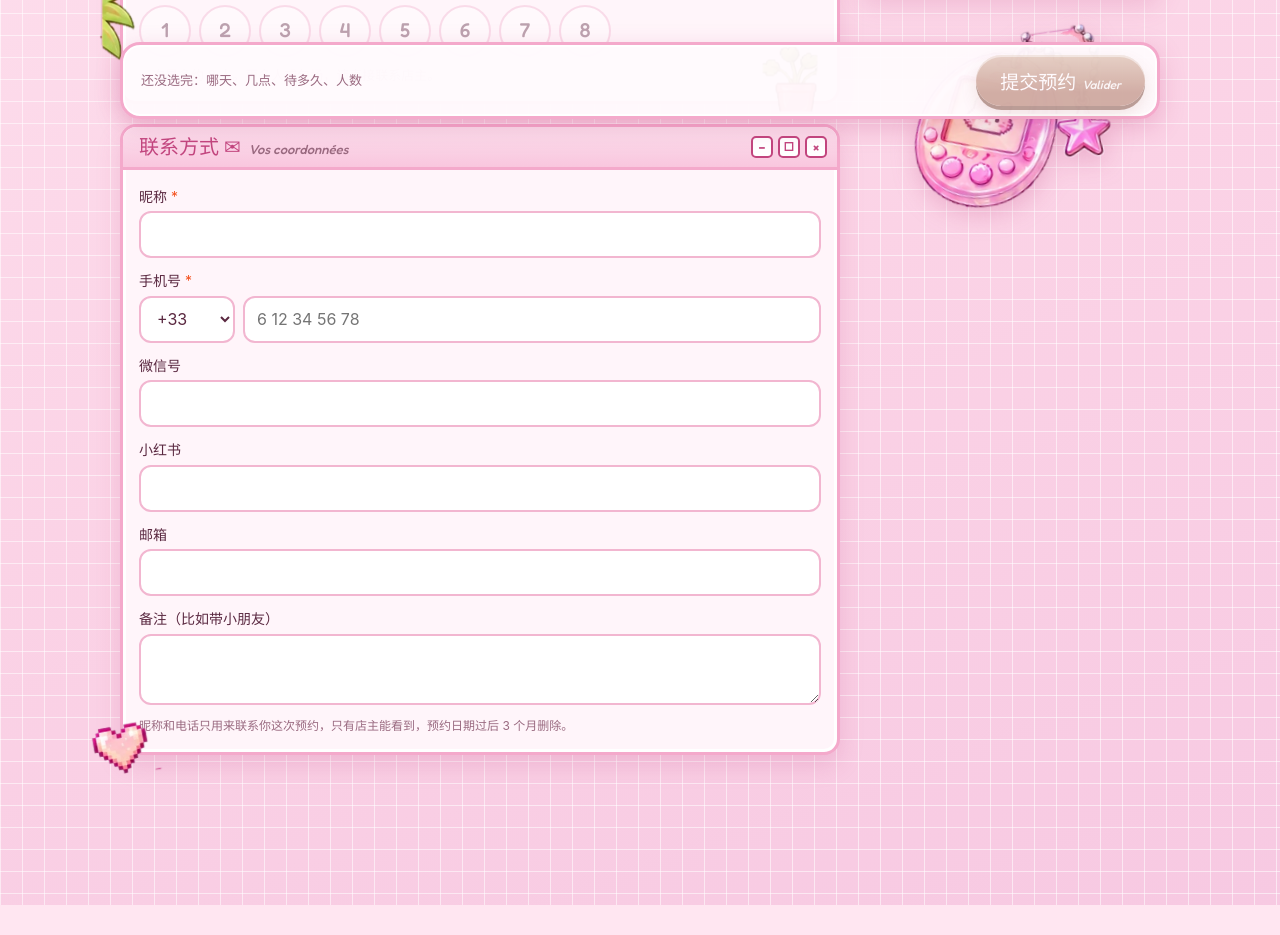
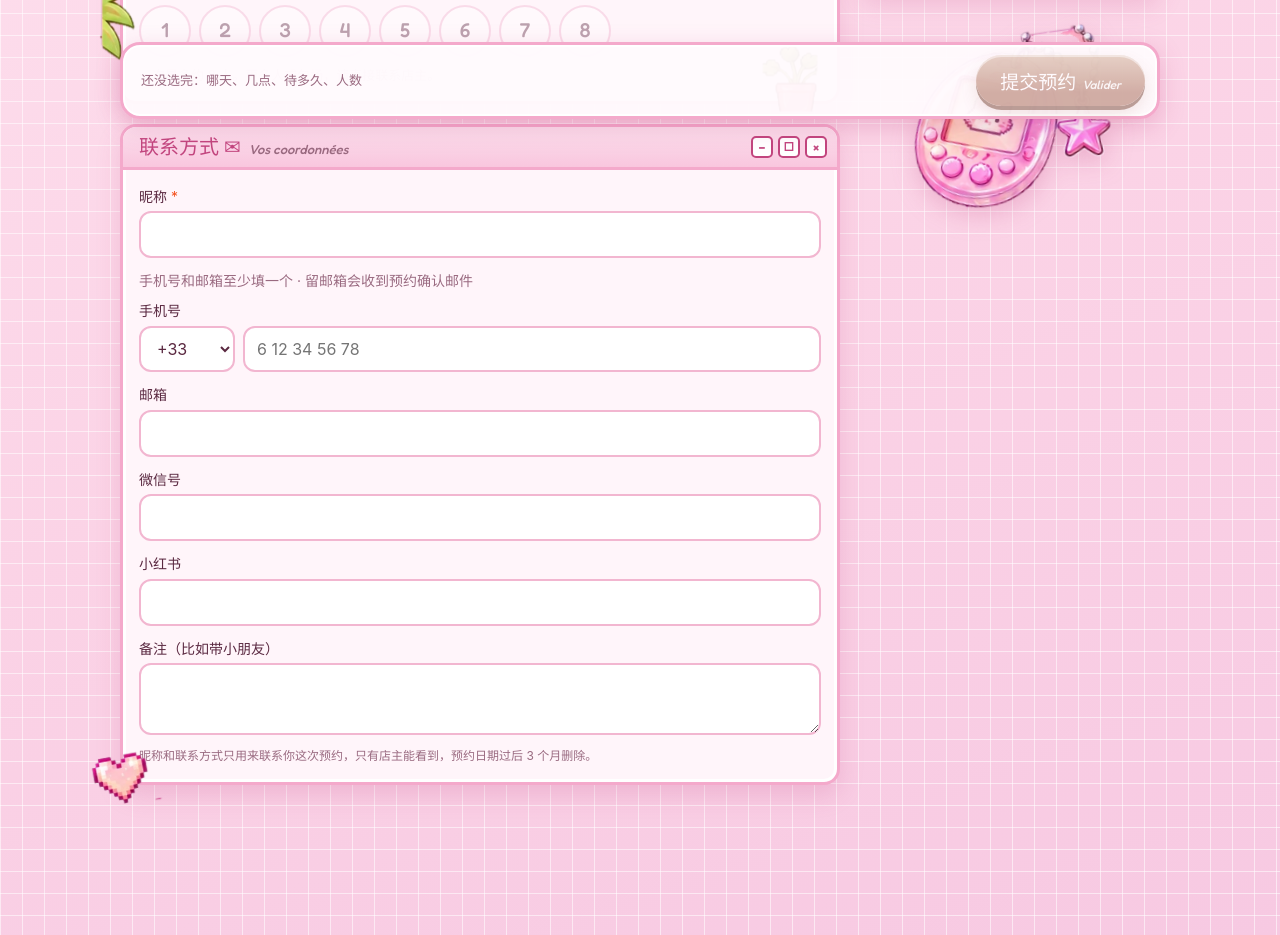
Before and after one commit to pipiperles/pipi-booking, a plain HTML site: page index.html in a window 1280 px wide. Shown: the part 669-1604 px from the top of the page. Before the commit the page ends 1574 px from the top, so only its background shows below. Drawn offline with Linux system fonts and the light colour scheme; a web font is replaced by a local one.

Commit message:
预约：手机号和邮箱至少填一个，留邮箱会收到确认邮件
Co-Authored-By: Claude Opus 5.5 <noreply@anthropic.com>

```diff
--- a/booking.css
+++ b/booking.css
@@ -213,3 +213,7 @@ button.meow-cat:active .pixcat-svg{transform:translateY(1px)}
 .pixcat-svg.eating .shut{opacity:0!important;animation:none}
 .pix-fish{position:absolute;left:13px;top:22px;width:30px;height:15px;pointer-events:none;image-rendering:pixelated}
 .pix-heart{position:absolute;left:39px;top:-4px;width:21px;height:18px;pointer-events:none;image-rendering:pixelated}
+
+/* 手机号 / 邮箱二选一的说明 */
+.contact-hint{margin:2px 0 8px;font-size:14px;color:var(--muted)}
+.contact-hint.bad{color:var(--orange2);font-weight:600}
--- a/index.html
+++ b/index.html
@@ -56,11 +56,11 @@ const T={
   tipsT:'温馨提示',tipsTi:'(=^･ω･^=)',
   tips:['请准备好<b>镜像图纸</b>','拼豆新手不用担心，店主<b>包教包会</b>哦！(๑•̀ㅂ•́)و✧','店内不方便自带饮食，请您理解 (´｡• ᵕ •｡`)','店内有超多<b>奶茶和糖水</b>供您选择，都享受 <b>8 折</b>优惠 ☆*:.｡. o(≧▽≦)o .｡.:*☆'],
   contactT:'联系方式 ✉',contactTi:'Vos coordonnées',
-  name:'昵称',phone:'手机号',wechat:'微信号',xhs:'小红书',email:'邮箱',note:'备注（比如带小朋友）',
-  privacy:'昵称和电话只用来联系你这次预约，只有店主能看到，预约日期过后 3 个月删除。',
+  name:'昵称',phone:'手机号',wechat:'微信号',xhs:'小红书',email:'邮箱',contactHint:'手机号和邮箱至少填一个 · 留邮箱会收到预约确认邮件',note:'备注（比如带小朋友）',
+  privacy:'昵称和联系方式只用来联系你这次预约，只有店主能看到，预约日期过后 3 个月删除。',
   notYet:'还没选完：',needDate:'哪天',needTime:'几点',needDur:'待多久',needPpl:'人数',people:'{n} 人',
   submit:'提交预约',submitI:'Valider',sending:'提交中…',
-  eName:'请填一个昵称',ePhone:'请填手机号（至少 6 位数字）',eEmail:'邮箱格式不对',
+  eName:'请填一个昵称',ePhone:'请填手机号（至少 6 位数字）',eEmail:'邮箱格式不对',eContact:'手机号和邮箱至少填一个',
   eConflict:'刚刚这个时段被别人约满了，请换个时间。',eNet:'没提交成功，请检查网络再试一次。',
   doneT:'约好了！ヽ(✿ﾟ▽ﾟ)ノ',doneP:'要改时间或取消，请提前联系店主 (^_-)-☆',shot:'建议截图保存这一页。',again:'再约一次',okT:'预约成功！',meow:'喵~',feed:'喂小猫一条鱼'},
  fr:{title:'PIPIPERLES STUDIO',sub:'Atelier de perles à repasser · PiPi',
@@ -76,11 +76,11 @@ const T={
   tipsT:'Bon à savoir',tipsTi:'(=^･ω･^=)',
   tips:['Préparez votre <b>modèle en miroir</b>','Débutant·e ? Pas de souci, on vous <b>apprend tout</b> ! (๑•̀ㅂ•́)و✧','Merci de ne pas apporter de nourriture ni de boissons (´｡• ᵕ •｡`)','Grand choix de <b>thés au lait et desserts</b>, tous à <b>-20 %</b> ☆*:.｡. o(≧▽≦)o .｡.:*☆'],
   contactT:'Vos coordonnées',contactTi:'',
-  name:'Pseudo',phone:'Téléphone',wechat:'WeChat',xhs:'Xiaohongshu',email:'E-mail',note:'Remarque (enfants, etc.)',
+  name:'Pseudo',phone:'Téléphone',wechat:'WeChat',xhs:'Xiaohongshu',email:'E-mail',contactHint:'Téléphone ou e-mail (au moins l’un des deux) · avec un e-mail, vous recevez une confirmation',note:'Remarque (enfants, etc.)',
   privacy:'Vos coordonnées servent uniquement à vous contacter pour cette réservation. Seule la gérante y a accès ; elles sont supprimées 3 mois après la date réservée.',
   notYet:'À compléter : ',needDate:'date',needTime:'heure',needDur:'durée',needPpl:'personnes',people:'{n} pers.',
   submit:'Réserver',submitI:'',sending:'Envoi…',
-  eName:'Indiquez un pseudo',ePhone:'Indiquez un numéro (6 chiffres minimum)',eEmail:'E-mail invalide',
+  eName:'Indiquez un pseudo',ePhone:'Indiquez un numéro (6 chiffres minimum)',eEmail:'E-mail invalide',eContact:'Indiquez un téléphone ou un e-mail',
   eConflict:'Ce créneau vient d’être complet, choisissez un autre horaire.',eNet:'Échec de l’envoi. Vérifiez la connexion et réessayez.',
   doneT:'C’est réservé ! ヽ(✿ﾟ▽ﾟ)ノ',doneP:'Pour modifier ou annuler, prévenez-nous à l’avance.',shot:'Pensez à faire une capture d’écran.',again:'Nouvelle réservation',okT:'Réservé !',meow:'Miaou~',feed:'Donner un poisson au chat'}};
 
@@ -160,12 +160,13 @@ function renderSide(){
 function renderContact(){const f=st.form,e=st.errors;
   document.getElementById('contact').innerHTML=winBar(t('contactT'),t('contactTi'))+`<img class="heart-big" src="img/heart-big.png" alt="" aria-hidden="true"><div class="win-body">
   <label class="field"><span>${t('name')} <em>*</em></span><input type="text" id="f-name" autocomplete="name" maxlength="60" value="${esc(f.name)}">${e.name?`<span class="err">${t('eName')}</span>`:''}</label>
-  <div class="field"><span>${t('phone')} <em>*</em></span><div class="phone">
+  <p class="contact-hint${e.contact?' bad':''}">${e.contact?t('eContact'):t('contactHint')}</p>
+  <div class="field"><span>${t('phone')}</span><div class="phone">
     <select id="f-code" aria-label="code">${['+33','+86','+852','+886','+44','+49','+39','+34','+32','+41','+1'].map(c=>`<option ${c===f.code?'selected':''}>${c}</option>`).join('')}</select>
     <input type="tel" id="f-phone" autocomplete="tel-national" inputmode="tel" maxlength="20" placeholder="6 12 34 56 78" value="${esc(f.phone)}"></div>${e.phone?`<span class="err">${t('ePhone')}</span>`:''}</div>
+  <label class="field"><span>${t('email')}</span><input type="email" id="f-email" autocomplete="email" maxlength="120" value="${esc(f.email)}">${e.email?`<span class="err">${t('eEmail')}</span>`:''}</label>
   <label class="field"><span>${t('wechat')}</span><input type="text" id="f-wechat" maxlength="60" value="${esc(f.wechat)}"></label>
   <label class="field"><span>${t('xhs')}</span><input type="text" id="f-xhs" maxlength="60" value="${esc(f.xhs)}"></label>
-  <label class="field"><span>${t('email')}</span><input type="email" id="f-email" autocomplete="email" maxlength="120" value="${esc(f.email)}">${e.email?`<span class="err">${t('eEmail')}</span>`:''}</label>
   <label class="field"><span>${t('note')}</span><textarea id="f-note" rows="2" maxlength="500">${esc(f.note)}</textarea></label>
   <p class="privacy">${t('privacy')}</p></div>`;
 }
@@ -240,13 +241,15 @@ document.addEventListener('input',e=>{const id=e.target.id;if(!id||!id.startsWit
 
 async function submit(){const f=st.form,er={};
   if(!f.name.trim())er.name=1;
-  if(f.phone.replace(/\D/g,'').length<6)er.phone=1;
-  if(f.email.trim()&&!/^[^@\s]+@[^@\s]+\.[^@\s]+$/.test(f.email.trim()))er.email=1;
+  const pd=f.phone.replace(/\D/g,'').length,em=f.email.trim();
+  if(!pd&&!em)er.contact=1;                                   // 手机号和邮箱至少一个
+  if(pd&&pd<6)er.phone=1;
+  if(em&&!/^[^@\s]+@[^@\s]+\.[^@\s]+$/.test(em))er.email=1;
   st.errors=er;if(Object.keys(er).length){renderContact();document.getElementById('contact').scrollIntoView({behavior:'smooth'});return}
   st.sending=true;renderBar();
   const base={date:st.date,start:st.start,end:endOf(),
     plan:st.dur==='free'?'free':(isWeekend(st.date)&&st.dur===240?'p4':isWeekend(st.date)&&st.dur===360?'p6':'hour'),
-    people:st.n,name:f.name.trim(),phone:f.code+' '+f.phone.trim(),wechat:f.wechat.trim(),xhs:f.xhs.trim(),email:f.email.trim(),note:f.note.trim(),lang};
+    people:st.n,name:f.name.trim(),phone:f.phone.trim()?f.code+' '+f.phone.trim():'',wechat:f.wechat.trim(),xhs:f.xhs.trim(),email:f.email.trim(),note:f.note.trim(),lang};
   try{
     for(let attempt=0;attempt<2;attempt++){   // 座位被别人刚抢走：刷新一次重新分座再试
       const seats=assignSeats(st.n);
```
